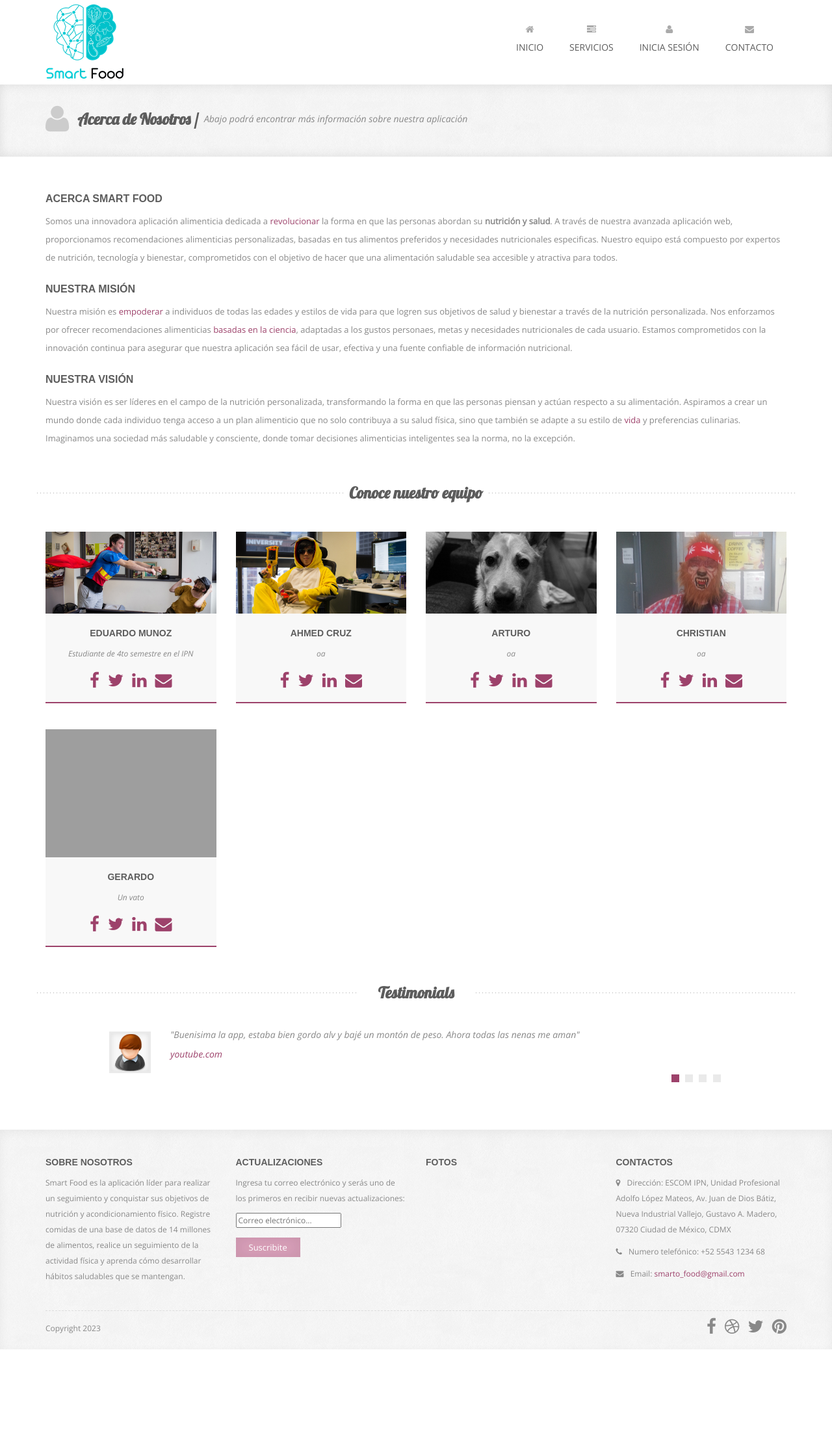
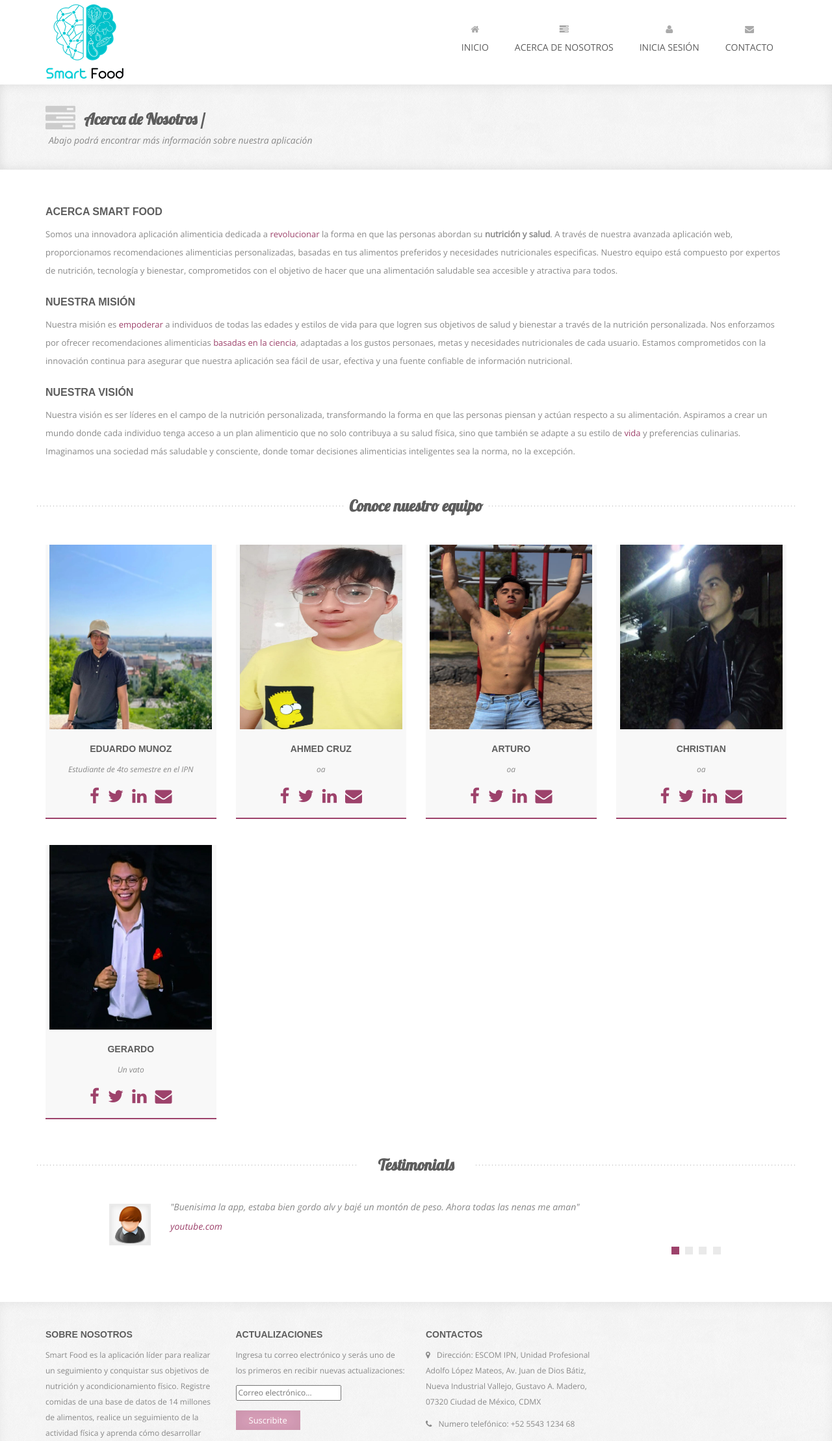
Before and after one commit to Arturo2711/SmartFoodDjango, a Django app: page /servicios/about/ in a window 1280 px wide. Shown: the top 2217 px of the page at 65% size. Before the commit the page ends 2076 px from the top, so only its background shows below. Run offline with Django 5.2, Linux system fonts and the light colour scheme; some libraries are stand-ins or nearby versions; some web fonts are replaced; grey boxes are pictures that could not be loaded.

Commit message:
ELAHGMED

```diff
--- a/SmartFood/recetario/templates/recetario/busqueda_resultados.html
+++ b/SmartFood/recetario/templates/recetario/busqueda_resultados.html
@@ -120,7 +120,7 @@
                         <a href="{% url 'index' %}"><i class="fa fa-home"></i><br>Inicio</a>
                     </li>
                     <li>
-                        <a href="{% url 'services' %}"><i class="fa fa-tasks"></i><br>Servicios</a>
+                      <a href="{% url 'about' %}"><i class="fa fa-tasks"></i><br>Acerca de Nosotros</a>
                         <!-- Asegúrate de definir 'recetario_services' en tus urls.py -->
                     </li>
                     <li>
@@ -227,10 +227,6 @@
           </div>
         </div>
         <div class="col-sm-3 footer-box wow fadeInUp">
-          <h4>Fotos</h4>
-          <div class="footer-box-text flickr-feed"></div>
-        </div>
-        <div class="col-sm-3 footer-box wow fadeInDown">
           <h4>Contactos</h4>
           <div class="footer-box-text footer-box-text-contact">
             <p>
--- a/SmartFood/recetario/templates/recetario/index_2.html
+++ b/SmartFood/recetario/templates/recetario/index_2.html
@@ -52,7 +52,7 @@
                         <a href="{% url 'index' %}"><i class="fa fa-home"></i><br>Inicio</a>
                     </li>
                     <li>
-                        <a href="{% url 'services' %}"><i class="fa fa-tasks"></i><br>Servicios</a>
+                        <a href="{% url 'about' %}"><i class="fa fa-tasks"></i><br>Acerca de Nosotros</a>
                         <!-- Asegúrate de definir 'recetario_services' en tus urls.py -->
                     </li>
                     <li>
@@ -140,10 +140,6 @@
                     </div>
                 </div>
                 <div class="col-sm-3 footer-box wow fadeInUp">
-                    <h4>Fotos</h4>
-                    <div class="footer-box-text flickr-feed"></div>
-                </div>
-                <div class="col-sm-3 footer-box wow fadeInDown">
                     <h4>Contactos</h4>
                     <div class="footer-box-text footer-box-text-contact">
                         <p><i class="fa fa-map-marker"></i> Dirección: ESCOM IPN, Unidad Profesional Adolfo López
--- a/SmartFood/servicios/templates/servicios/about.html
+++ b/SmartFood/servicios/templates/servicios/about.html
@@ -48,14 +48,14 @@
                 </button>
                 <a class="navbar-brand" href="{% url 'index' %}">Smart Food</a>
             </div>
-            <!-- Collect the nav links, forms, and other content for toggling -->
-            <div class="collapse navbar-collapse" id="top-navbar-1">
+             <!-- Collect the nav links, forms, and other content for toggling -->
+             <div class="collapse navbar-collapse" id="top-navbar-1">
                 <ul class="nav navbar-nav navbar-right">
                     <li>
                         <a href="{% url 'index' %}"><i class="fa fa-home"></i><br>Inicio</a>
                     </li>
                     <li>
-                        <a href="{% url 'services' %}"><i class="fa fa-tasks"></i><br>Servicios</a>
+                        <a href="{% url 'about' %}"><i class="fa fa-tasks"></i><br>Acerca de Nosotros</a>
                     </li>
                     <li>
                         <a href="{% url 'login' %}"><i class="fa fa-user"></i><br>Inicia sesión</a>
@@ -69,13 +69,14 @@
     </nav>
 
 
-    <!-- Page Title -->
-    <div class="page-title-container">
+      <!-- Page Title -->
+      <div class="page-title-container">
         <div class="container">
             <div class="row">
                 <div class="col-sm-12 wow fadeIn">
-                    <i class="fa fa-user"></i>
+                    <i class="fa fa-tasks"></i>
                     <h1>Acerca de Nosotros /</h1>
+                    <br>
                     <p>Abajo podrá encontrar más información sobre nuestra aplicación</p>
                 </div>
             </div>
@@ -136,8 +137,9 @@
             <div class="row">
                 <div class="col-sm-3">
                     <div class="team-box wow fadeInUp">
-                        <img src="{% static 'assets/img/team/1.jpg' %}" alt=""
-                            data-at2x="{% static 'assets/img/team/1.jpg' %}">
+                        <img src="{% static 'assets/img/team/1.jpeg' %}" alt=""
+                            width="250" height="284"
+                            data-at2x="{% static 'assets/img/team/1.jpeg' %}">
                         <h3>Eduardo Munoz</h3>
                         <p>Estudiante de 4to semestre en el IPN</p>
                         <div class="team-social">
@@ -150,8 +152,9 @@
                 </div>
                 <div class="col-sm-3">
                     <div class="team-box wow fadeInDown">
-                        <img src="{% static 'assets/img/team/2.jpg' %}" alt=""
-                            data-at2x="{% static 'assets/img/team/2.jpg' %}">
+                        <img src="{% static 'assets/img/team/Yo.jpeg' %}" alt=""
+                            width="250" height="284"
+                            data-at2x="{% static 'assets/img/team/Yo.jpeg' %}">
                         <h3>Ahmed Cruz</h3>
                         <p>oa</p>
                         <div class="team-social">
@@ -164,8 +167,9 @@
                 </div>
                 <div class="col-sm-3">
                     <div class="team-box wow fadeInUp">
-                        <img src="{% static 'assets/img/team/3.jpg' %}" alt=""
-                            data-at2x="{% static 'assets/img/team/3.jpg' %}">
+                        <img src="{% static 'assets/img/team/3.jpeg' %}"  alt=""
+                            width="250" height="284"
+                            data-at2x="{% static 'assets/img/team/3.jpeg' %}">
                         <h3>Arturo</h3>
                         <p>oa</p>
                         <div class="team-social">
@@ -178,8 +182,9 @@
                 </div>
                 <div class="col-sm-3">
                     <div class="team-box wow fadeInDown">
-                        <img src="{% static 'assets/img/team/4.jpg' %}" alt=""
-                            data-at2x="{% static 'assets/img/team/4.jpg' %}">
+                        <img src="{% static 'assets/img/team/4.jpeg' %}" alt=""
+                            width="250" height="284"
+                            data-at2x="{% static 'assets/img/team/4.jpeg' %}">
                         <h3>Christian</h3>
                         <p>oa</p>
                         <div class="team-social">
@@ -192,8 +197,9 @@
                 </div>
                 <div class="col-sm-3">
                     <div class="team-box wow fadeInUp">
-                        <img src="{% static 'assets/img/5.jpg' %}" alt=""
-                            data-at2x="{% static 'assets/img/team/5.jpg' %}">
+                        <img src="{% static 'assets/img/team/5.jpeg' %}" alt=""
+                            width="250" height="284"
+                            data-at2x="{% static 'assets/img/team/5.jpeg' %}">
                         <h3>Gerardo</h3>
                         <p>Un vato</p>
                         <div class="team-social">
@@ -335,10 +341,6 @@
                     </div>
                 </div>
                 <div class="col-sm-3 footer-box wow fadeInUp">
-                    <h4>Fotos</h4>
-                    <div class="footer-box-text flickr-feed"></div>
-                </div>
-                <div class="col-sm-3 footer-box wow fadeInDown">
                     <h4>Contactos</h4>
                     <div class="footer-box-text footer-box-text-contact">
                         <p><i class="fa fa-map-marker"></i> Dirección: ESCOM IPN, Unidad Profesional Adolfo López
```
Also changed, not shown: SmartFood/servicios/templates/servicios/contact.html (+2 -6 lines), SmartFood/servicios/templates/servicios/index.html (+7 -16 lines), SmartFood/db.sqlite3, SmartFood/servicios/static/assets/img/team/1.jpeg (added), SmartFood/servicios/static/assets/img/team/1.jpg (deleted), SmartFood/servicios/static/assets/img/team/2.jpeg (added), SmartFood/servicios/static/assets/img/team/2.jpg (deleted), SmartFood/servicios/static/assets/img/team/3.jpeg (added), SmartFood/servicios/static/assets/img/team/3.jpg (deleted), SmartFood/servicios/static/assets/img/team/4.jpeg (added), SmartFood/servicios/static/assets/img/team/4.jpg (deleted), SmartFood/servicios/static/assets/img/team/5.jpeg (added), SmartFood/servicios/static/assets/img/team/Yo.jpeg (added).
